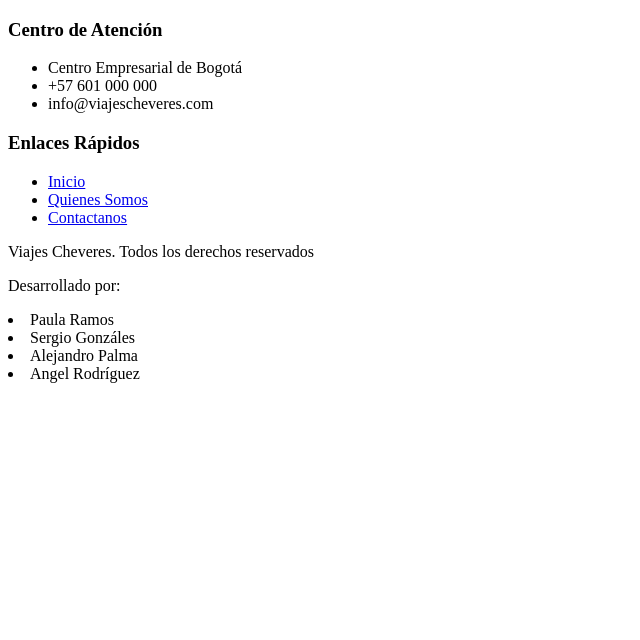
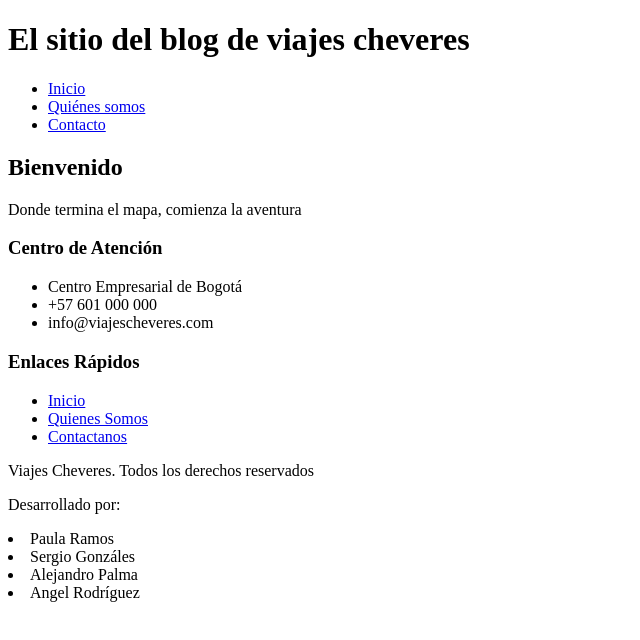
Before and after one commit to SergioMesa2002/viajes_cheveres.com, a plain HTML site: page contacto.html in a window 1280 px wide. Shown: the whole page, without its empty margins (0-640 px from the left). Drawn offline with Linux system fonts and the light colour scheme.

Commit message:
actualizacion Navegacion

```diff
--- a/contacto.html
+++ b/contacto.html
@@ -1,14 +1,27 @@
 <!DOCTYPE html>
-<html lang="en">
+<html lang="es">
 <head>
-    <meta charset="UTF-8">
-    <meta name="viewport" content="width=device-width, initial-scale=1.0">
-    <title>Contactanos</title>
+  <meta charset="UTF-8">
+  <title>El sitio del blog de viajes cheveres</title>
+  <link rel="stylesheet" href="style.css">
 </head>
 <body>
 
+  <header>
+    <h1>El sitio del blog de viajes cheveres</h1>
+    <nav>
+      <ul>
+        <li><a href="index.html">Inicio</a></li>
+        <li><a href="quienes-somos.html">Quiénes somos</a></li>
+        <li><a href="contacto.html">Contacto</a></li>
+      </ul>
+    </nav>
+  </header>
 
-
+  <main>
+    <h2>Bienvenido</h2>
+    <p>Donde termina el mapa, comienza la aventura</p>
+  </main>
 
 
 
```
Also changed, not shown: index.html (+20 -4 lines), quienes-somos.html (+18 -7 lines).
